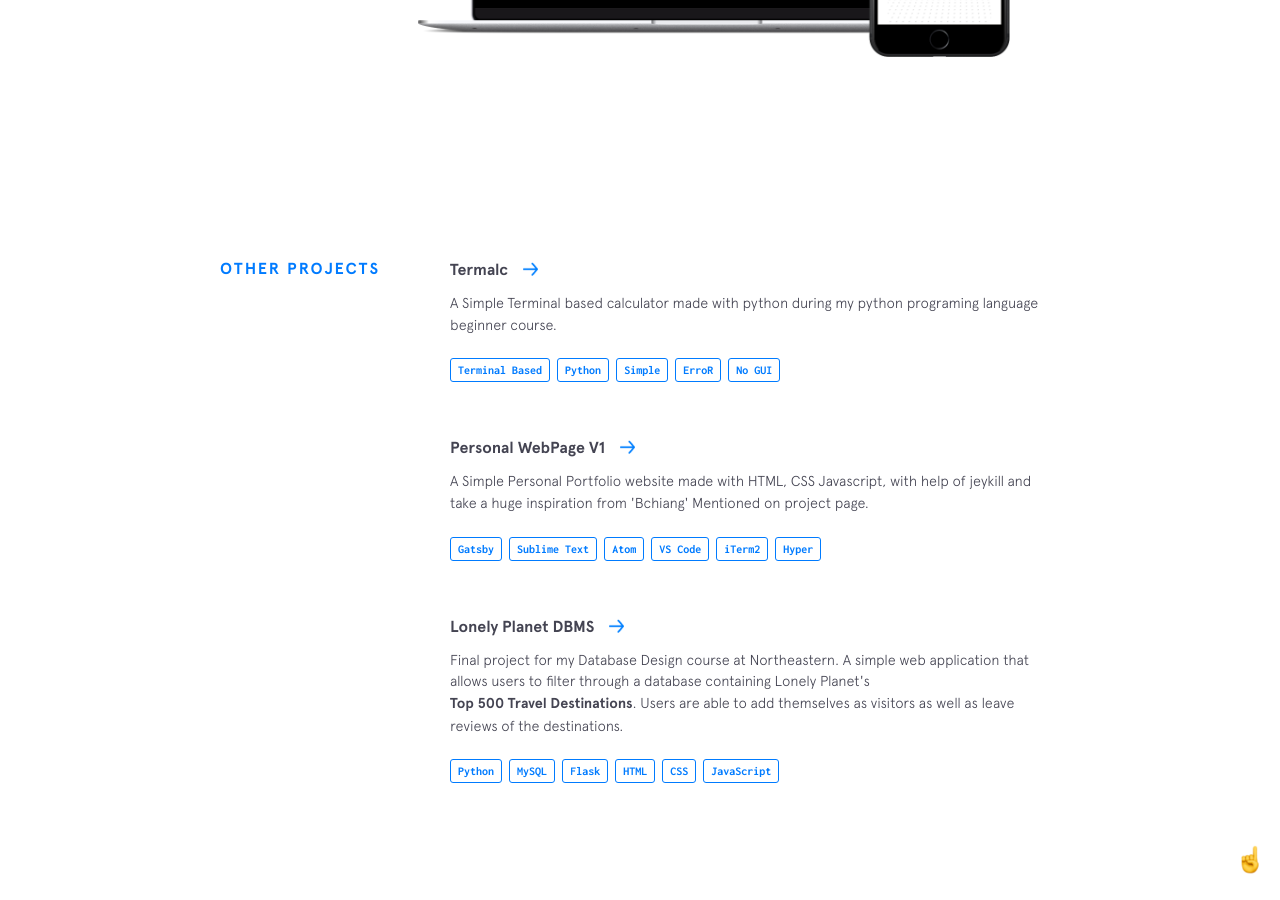
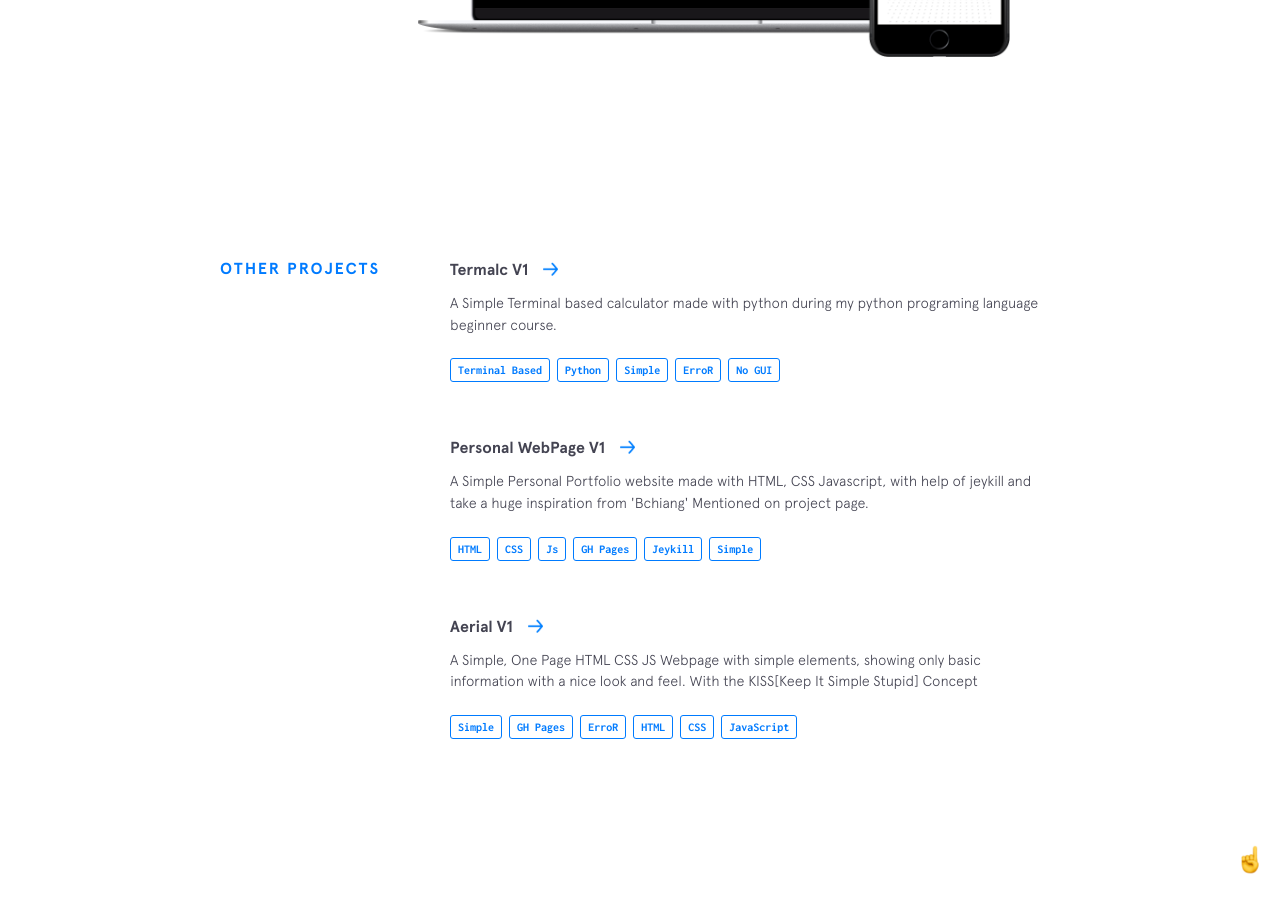
Before and after one commit to meditlon/meditlon.github.io, a Jekyll site: the page built from index.html, in a window 1280 px wide and 900 px high, scrolled down 3359 px. Built offline with Jekyll 4.4.1, drawn with Linux system fonts in a browser that asks for light colours; nearby versions of some CDN libraries.

Commit message:
Update other-projects.yml

```diff
--- a/_data/other-projects.yml
+++ b/_data/other-projects.yml
@@ -1,4 +1,4 @@
-- name: Termalc
+- name: Termalc V1
   url: https://github.com/meditlon/termalc
   code: https://github.com/meditlon/termalc
   description: A Simple Terminal based calculator made with python during my python programing language beginner course.
@@ -14,21 +14,21 @@
   code: https://github.com/meditlon/meditlon.github.io
   description: A Simple Personal Portfolio website made with HTML, CSS Javascript, with help of jeykill and take a huge inspiration from 'Bchiang' Mentioned on project page.
   used:
-    - thing: Gatsby
-    - thing: Sublime Text
-    - thing: Atom
-    - thing: VS Code
-    - thing: iTerm2
-    - thing: Hyper
+    - thing: HTML
+    - thing: CSS
+    - thing: Js
+    - thing: GH Pages
+    - thing: Jeykill
+    - thing: Simple
 
-- name: Lonely Planet DBMS
-  url: https://github.com/bchiang7/CS3200-Project
-  code: https://github.com/bchiang7/CS3200-Project
-  description: Final project for my Database Design course at Northeastern. A simple web application that allows users to filter through a database containing Lonely Planet's <a class="underline-link" href="https://www.amazon.com/Lonely-Planets-Ultimate-Travel-Places/dp/1760342777" target="_blank">Top 500 Travel Destinations</a>. Users are able to add themselves as visitors as well as leave reviews of the destinations.
+- name: Aerial V1
+  url: https://github.com/meditlon/aerial
+  code: https://github.com/meditlon/aerial
+  description: A Simple, One Page HTML CSS JS Webpage with simple elements, showing only basic information with a nice look and feel. With the KISS[Keep It Simple Stupid] Concept
   used:
-    - thing: Python
-    - thing: MySQL
-    - thing: Flask
+    - thing: Simple
+    - thing: GH Pages
+    - thing: ErroR
     - thing: HTML
     - thing: CSS
     - thing: JavaScript
```
